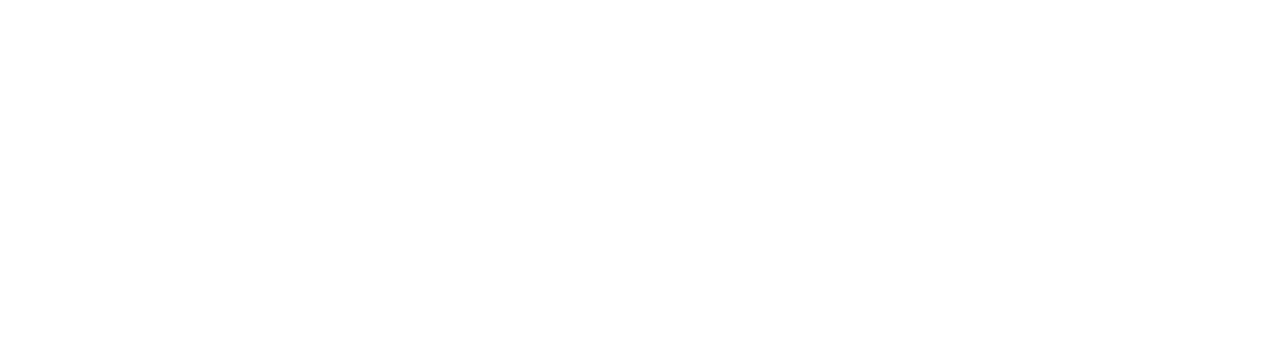
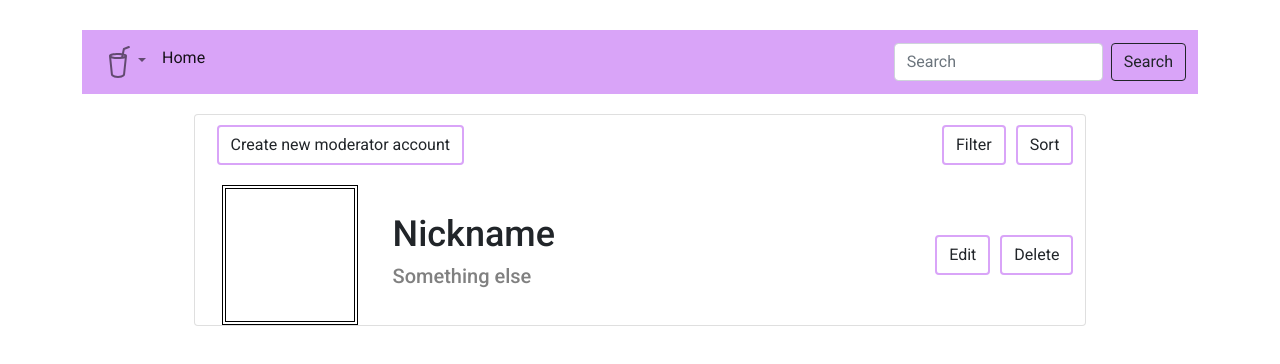
Before and after one commit to nazarekk/CoctailApp-front, an Angular app: page /moderatorlist in a window 1280 px wide. Before the commit this address led to /. Shown: the top 364 px of the page. Built offline with nearby package versions, Linux system fonts and the light colour scheme.

Commit message:
moderatorListView

```diff
--- /dev/null
+++ b/src/app/Components/moderator-list-info/moderator-list-info.component.css
@@ -0,0 +1,80 @@
+.top{
+  margin-top: 20px;
+  width:80%;
+}
+
+.content{
+  width: 100%;
+  height: 100%;
+
+}
+
+.button{
+  border: 2px solid #D9A4F8;
+  margin-left: 10px;
+}
+
+.bar{
+  justify-content: space-between;
+  display: flex;
+  margin-top: 10px;
+  margin-bottom: 20px;
+}
+
+.moderlist{
+
+
+}
+
+.moder{
+  display: flex;
+
+}
+
+.photo{
+  border: 4px double black;
+  width: 140px;
+  height: 140px;
+  margin: 0 15px;
+}
+
+.name{
+  font-family: Roboto;
+  font-style: normal;
+  font-weight: 500;
+  font-size: 36px;
+  line-height: 42px;
+  display: flex;
+  flex-wrap: wrap;
+  justify-content: center;
+  flex-direction: column;
+
+}
+
+.smth{
+  font-family: Roboto;
+  font-style: normal;
+  font-weight: 500;
+  font-size: 20px;
+  color: grey;
+
+}
+
+.nick{
+
+}
+
+.buttons{
+  display: flex;
+
+  align-items: center;
+  justify-content: center;
+}
+
+.name_buttons{
+  margin-left:20px;
+  width:81%;
+  display: flex;
+  justify-content: space-between;
+
+}
--- /dev/null
+++ b/src/app/Components/moderator-list-info/moderator-list-info.component.html
@@ -0,0 +1,35 @@
+<div class="card top container">
+  <div class="content">
+    <div class="bar">
+      <div class="left">
+        <button type="button" class="btn button">Create new moderator account</button>
+      </div>
+      <div >
+        <button type="button" class="btn button">Filter</button>
+        <button type="button" class="btn button">Sort</button>
+      </div>
+    </div>
+    <div class="moderlist">
+      <div class="moder">
+        <div class="photo">
+
+        </div>
+        <div class="name_buttons">
+        <div class="name">
+          <div class="nick">
+          Nickname
+          </div>
+          <div class="smth">
+            Something else
+          </div>
+        </div>
+        <div class="buttons">
+          <button type="button" class="btn button">Edit</button>
+          <button type="button" class="btn button">Delete</button>
+
+        </div>
+      </div>
+    </div>
+    </div>
+  </div>
+</div>
--- /dev/null
+++ b/src/app/Components/moderator-list-info/moderator-list-info.component.ts
@@ -0,0 +1,15 @@
+import { Component, OnInit } from '@angular/core';
+
+@Component({
+  selector: 'app-moderator-list-info',
+  templateUrl: './moderator-list-info.component.html',
+  styleUrls: ['./moderator-list-info.component.css']
+})
+export class ModeratorListInfoComponent implements OnInit {
+
+  constructor() { }
+
+  ngOnInit(): void {
+  }
+
+}
--- a/src/app/app-routing.module.ts
+++ b/src/app/app-routing.module.ts
@@ -8,6 +8,7 @@
 import {ConfirmUserComponent} from "./registration/confirmUserComponent";
 import { ToolBarComponent } from './Components/tool-bar/tool-bar.component';
 import {UserProfileComponent} from "./user-profile/user-profile.component";
+import {ModeratorListComponent} from "./moderator-list/moderator-list.component";
 
 
 const routes: Routes = [
@@ -43,6 +44,10 @@
   {
     path: "userprofile",
     component: UserProfileComponent
+  },
+  {
+    path: "moderatorlist",
+    component: ModeratorListComponent
   }
 
 ];
--- a/src/app/app.module.ts
+++ b/src/app/app.module.ts
@@ -16,6 +16,8 @@
 import { ToolBarComponent } from './Components/tool-bar/tool-bar.component';
 import { UserProfileComponent } from './user-profile/user-profile.component';
 import { UserInfoComponent } from './Components/user-info/user-info.component';
+import { ModeratorListComponent } from './moderator-list/moderator-list.component';
+import { ModeratorListInfoComponent } from './Components/moderator-list-info/moderator-list-info.component';
 
 
 @NgModule({
@@ -29,7 +31,9 @@
     ConfirmUserComponent,
     ToolBarComponent,
     UserProfileComponent,
-    UserInfoComponent
+    UserInfoComponent,
+    ModeratorListComponent,
+    ModeratorListInfoComponent
   ],
   imports: [
     BrowserAnimationsModule,
--- /dev/null
+++ b/src/app/moderator-list/moderator-list.component.html
@@ -0,0 +1,2 @@
+<app-tool-bar></app-tool-bar>
+<app-moderator-list-info></app-moderator-list-info>
--- /dev/null
+++ b/src/app/moderator-list/moderator-list.component.ts
@@ -0,0 +1,15 @@
+import { Component, OnInit } from '@angular/core';
+
+@Component({
+  selector: 'app-moderator-list',
+  templateUrl: './moderator-list.component.html',
+  styleUrls: ['./moderator-list.component.css']
+})
+export class ModeratorListComponent implements OnInit {
+
+  constructor() { }
+
+  ngOnInit(): void {
+  }
+
+}
```
Also changed, not shown: src/app/moderator-list/moderator-list.component.css (added), 2 other files (tests, documents, lock files or other folders).
